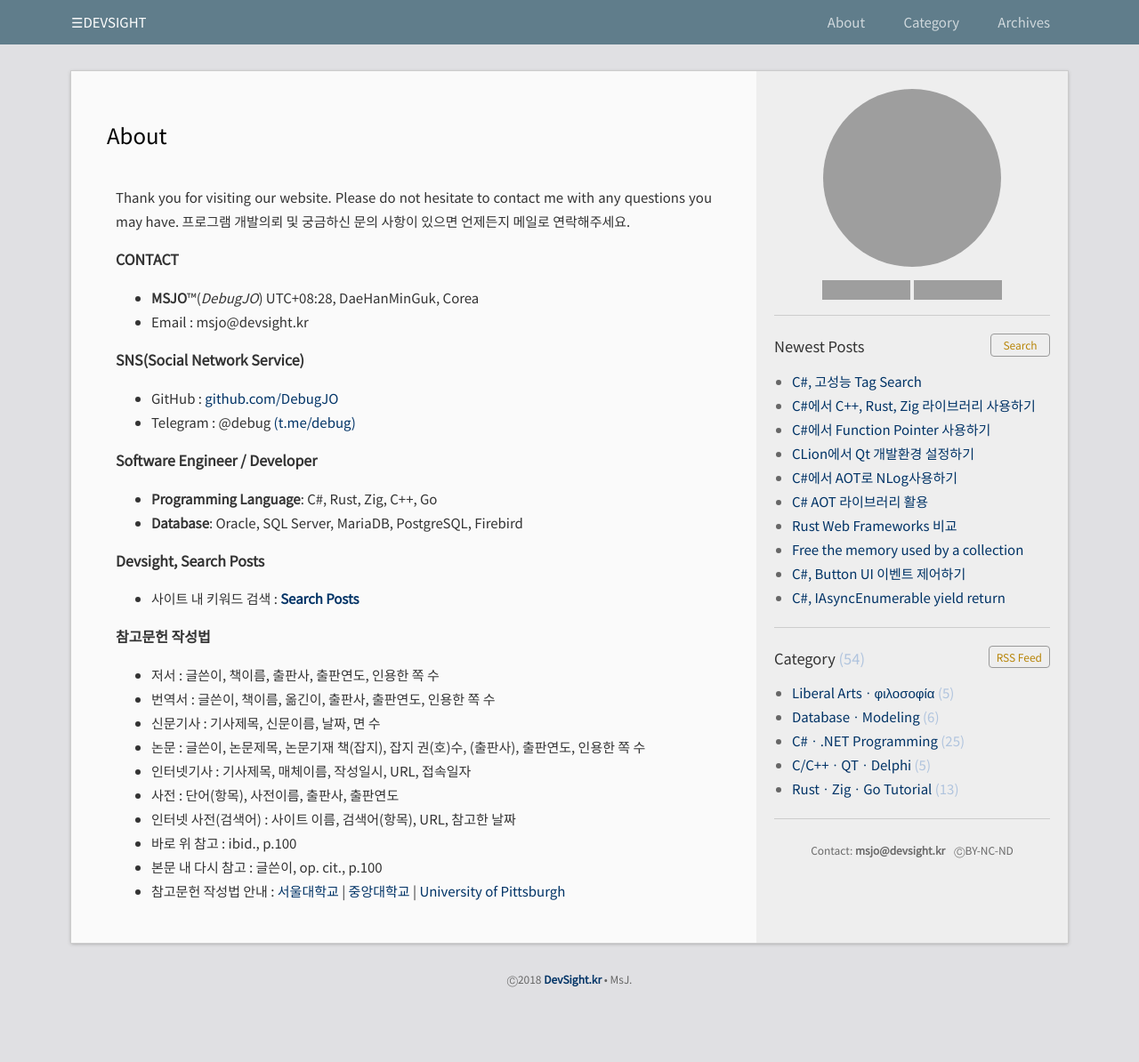
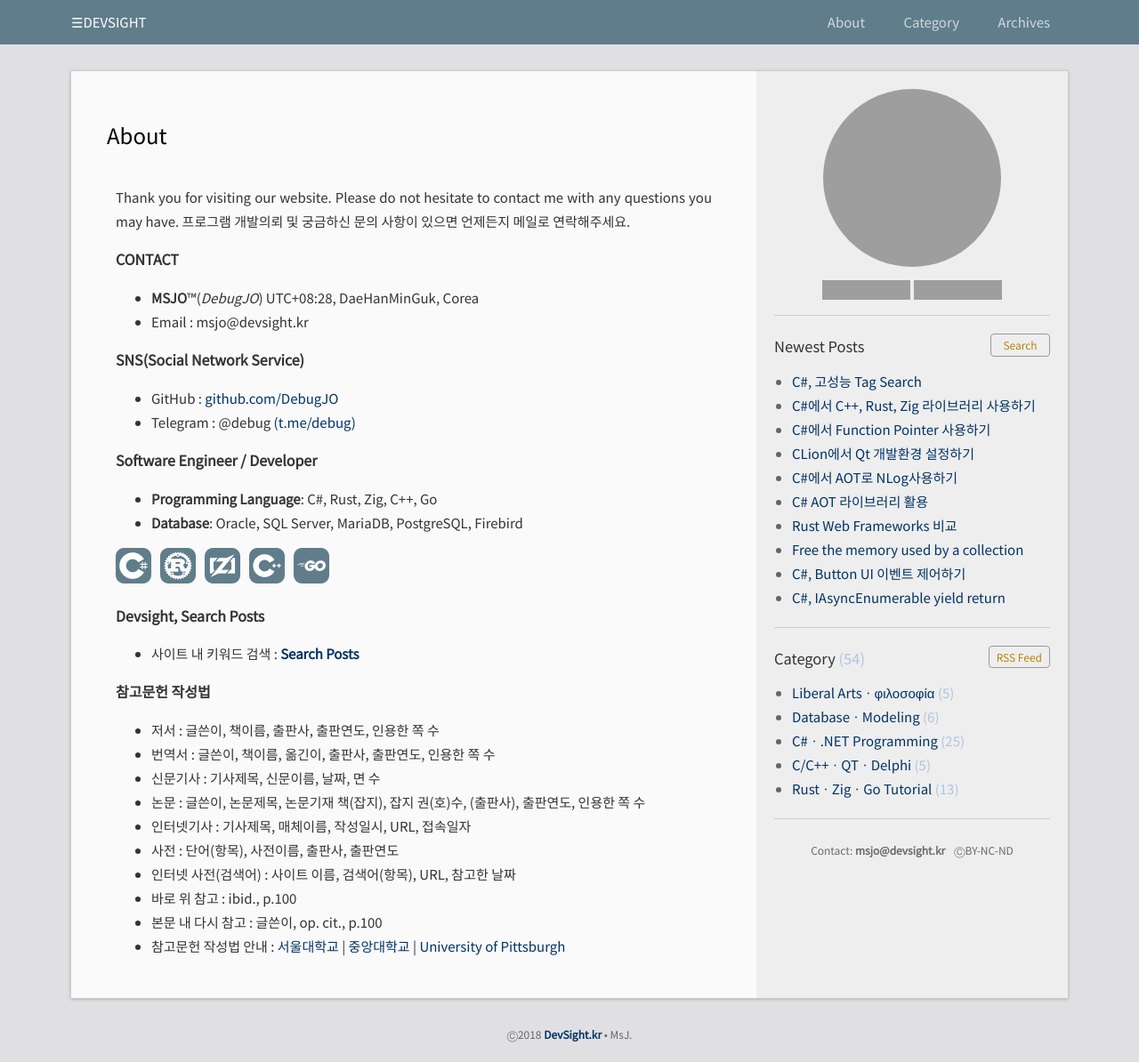
Before and after one commit to DebugJO/rustlang, a Jekyll site: the page built from about.md, in a window 1280 px wide. Shown: the whole page at 89% size. Built offline with Jekyll 4.4.1, drawn with Linux system fonts in a browser that asks for light colours; before the commit the page ends 1132 px from its top, so only the background shows below that; grey boxes are pictures that could not be loaded.

Commit message:
Update about.md

```diff
--- a/about.md
+++ b/about.md
@@ -18,6 +18,12 @@
 * **Programming Language**: C#, Rust, Zig, C++, Go
 * **Database**: Oracle, SQL Server, MariaDB, PostgreSQL, Firebird
 
+<img src="https://raw.githubusercontent.com/DebugJO/rustlang/refs/heads/main/image/CS.png" width="40" height="40">&nbsp;&nbsp;
+<img src="https://raw.githubusercontent.com/DebugJO/rustlang/refs/heads/main/image/Rust.png" width="40" height="40">&nbsp;&nbsp;
+<img src="https://raw.githubusercontent.com/DebugJO/rustlang/refs/heads/main/image/Zig.png" width="40" height="40">&nbsp;&nbsp;
+<img src="https://raw.githubusercontent.com/DebugJO/rustlang/refs/heads/main/image/CPP.png" width="40" height="40">&nbsp;&nbsp;
+<img src="https://raw.githubusercontent.com/DebugJO/rustlang/refs/heads/main/image/Go.png" width="40" height="40">
+
 ###### Devsight, Search Posts
 * 사이트 내 키워드 검색 : [**Search Posts**](https://devsight.kr/search/)
 
```
